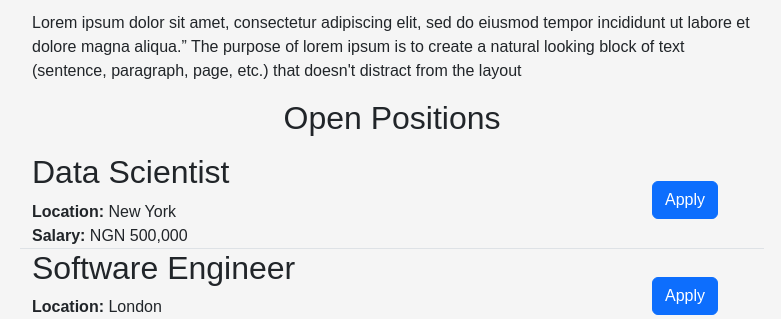
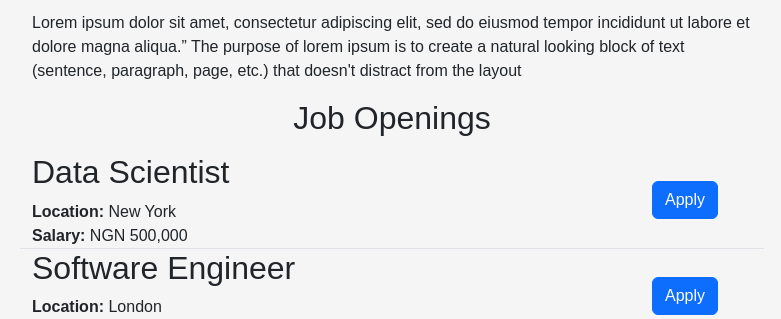
Before and after one commit to Olutayo0910/career-website-v2, a Flask app: page / in a window 1280 px wide. Shown: the part 500-819 px from the top of the page, without its empty margins (248-1029 px from the left). Run offline with Flask 3, Linux system fonts and the light colour scheme.

Commit message:
some changes

```diff
--- a/templates/home.html
+++ b/templates/home.html
@@ -34,7 +34,7 @@
       <img class="img-fluid rounded mx-auto d-block" id='baner' src="https://career-website.olutayoogunlade.repl.co/static/baner.jpg" height='320'/>
       <h2 class="h2 text-center">About Linters</h2>
       <p>Lorem ipsum dolor sit amet, consectetur adipiscing elit, sed do eiusmod tempor incididunt ut labore et dolore magna aliqua.” The purpose of lorem ipsum is to create a natural looking block of text (sentence, paragraph, page, etc.) that doesn't distract from the layout</p>
-      <h2 class="h2 text-center">Open Positions</h2>
+      <h2 class="h2 text-center">Job Openings</h2>
       <p>{% for job in jobs %}
         {% include 'jobitem.html' %}
       {% endfor %}
```
